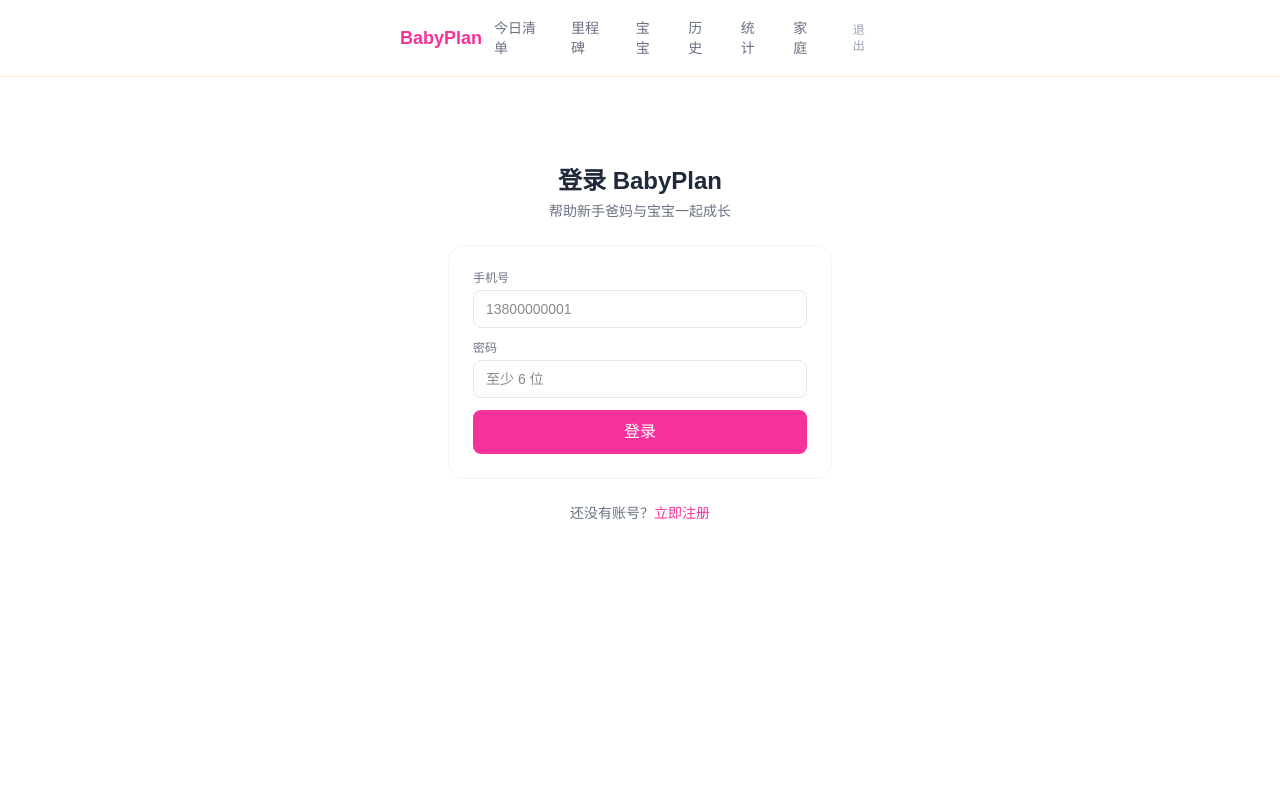
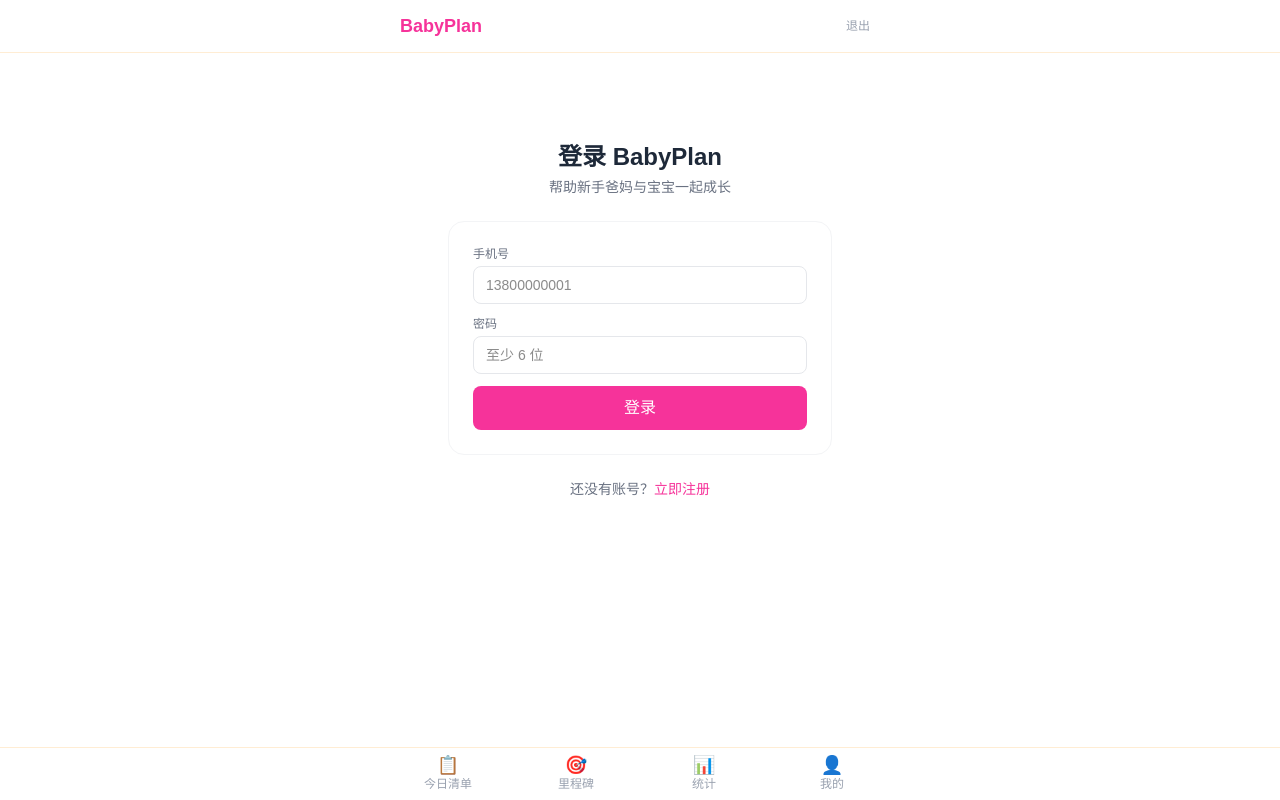
Before and after one commit to bruceEeZhao/babyplan, a Next.js app: page /login in a window 1280 px wide. Built offline with nearby package versions, Linux system fonts and the light colour scheme; no server answers; sample sign-in values are in the browser's storage.

Commit message:
feat: 底部 Tab 导航，解决顶部导航拥挤
- 顶部精简为 logo + 退出
- 底部固定 Tab：今日清单/里程碑/统计/我的（usePathname 高亮）
- 新增 /me 聚合页：宝宝管理/历史记录/家庭设置/退出

```diff
--- a/src/app/layout.tsx
+++ b/src/app/layout.tsx
@@ -2,6 +2,7 @@ import type { Metadata } from "next";
 import Link from "next/link";
 import { auth } from "@/auth";
 import { SignOutButton } from "@/components/sign-out";
+import { BottomNav } from "@/components/bottom-nav";
 import "./globals.css";
 
 export const metadata: Metadata = {
@@ -15,56 +16,13 @@ export default async function RootLayout({ children }: Readonly<{ children: Reac
 
   return (
     <html lang="zh-CN">
-      <body className="min-h-screen bg-orange-50/50">
+      <body className="min-h-screen bg-orange-50/50 pb-20">
         <header className="sticky top-0 z-10 border-b border-orange-100 bg-white/90 backdrop-blur">
           <div className="mx-auto flex max-w-lg items-center justify-between px-4 py-3">
             <Link href={loggedIn ? "/" : "/login"} className="text-lg font-bold text-pink-500">
               BabyPlan
             </Link>
-            <div className="flex items-center gap-2">
-              {loggedIn ? (
-                <>
-                  <nav className="flex gap-1">
-                    <Link
-                      href="/"
-                      className="rounded-full px-3 py-1.5 text-sm text-gray-500 transition hover:bg-orange-50 hover:text-pink-500"
-                    >
-                      今日清单
-                    </Link>
-                    <Link
-                      href="/milestones"
-                      className="rounded-full px-3 py-1.5 text-sm text-gray-500 transition hover:bg-orange-50 hover:text-pink-500"
-                    >
-                      里程碑
-                    </Link>
-                    <Link
-                      href="/babies"
-                      className="rounded-full px-3 py-1.5 text-sm text-gray-500 transition hover:bg-orange-50 hover:text-pink-500"
-                    >
-                      宝宝
-                    </Link>
-                    <Link
-                      href="/history"
-                      className="rounded-full px-3 py-1.5 text-sm text-gray-500 transition hover:bg-orange-50 hover:text-pink-500"
-                    >
-                      历史
-                    </Link>
-                    <Link
-                      href="/stats"
-                      className="rounded-full px-3 py-1.5 text-sm text-gray-500 transition hover:bg-orange-50 hover:text-pink-500"
-                    >
-                      统计
-                    </Link>
-                    <Link
-                      href="/onboarding"
-                      className="rounded-full px-3 py-1.5 text-sm text-gray-500 transition hover:bg-orange-50 hover:text-pink-500"
-                    >
-                      家庭
-                    </Link>
-                  </nav>
-                  <SignOutButton />
-                </>
-              ) : (
+            {loggedIn ? <SignOutButton /> : (
               <Link
                 href="/login"
                 className="rounded-full bg-pink-500 px-4 py-1.5 text-sm font-medium text-white hover:bg-pink-600"
@@ -73,9 +31,9 @@ export default async function RootLayout({ children }: Readonly<{ children: Reac
               </Link>
             )}
           </div>
-          </div>
         </header>
         <main className="mx-auto max-w-lg px-4 py-6">{children}</main>
+        {loggedIn && <BottomNav />}
       </body>
     </html>
   );
--- /dev/null
+++ b/src/app/me/page.tsx
@@ -0,0 +1,56 @@
+import type { Metadata } from "next";
+import { redirect } from "next/navigation";
+import Link from "next/link";
+import { auth } from "@/auth";
+import { prisma } from "@/lib/prisma";
+import { SignOutButton } from "@/components/sign-out";
+
+export const metadata: Metadata = { title: "我的 — BabyPlan" };
+
+export default async function MePage() {
+  const session = await auth();
+  if (!session?.user?.id) redirect("/login");
+
+  const me = await prisma.parent.findUnique({ where: { id: session.user.id } });
+  const babyCount = me?.familyId
+    ? await prisma.baby.count({ where: { familyId: me.familyId } })
+    : 0;
+
+  const items = [
+    { href: "/babies", icon: "👶", title: "宝宝管理", desc: `添加/切换宝宝（当前 ${babyCount} 个）` },
+    { href: "/history", icon: "📜", title: "历史记录", desc: "回看每日清单快照" },
+    { href: "/onboarding", icon: "🏠", title: "家庭设置", desc: "成员、邀请码、退出家庭" },
+  ];
+
+  return (
+    <div className="space-y-6">
+      <header className="space-y-1">
+        <h1 className="text-2xl font-bold text-gray-800">我的</h1>
+        <p className="text-sm text-gray-500">
+          {me?.nickname ?? ""} · {me?.phone ?? ""}
+        </p>
+      </header>
+
+      <div className="space-y-3">
+        {items.map((item) => (
+          <Link
+            key={item.href}
+            href={item.href}
+            className="flex items-center gap-3 rounded-2xl border border-gray-100 bg-white p-4 transition hover:border-pink-200"
+          >
+            <span className="text-2xl">{item.icon}</span>
+            <div className="min-w-0">
+              <p className="font-medium text-gray-800">{item.title}</p>
+              <p className="text-xs text-gray-400">{item.desc}</p>
+            </div>
+            <span className="ml-auto text-gray-300">›</span>
+          </Link>
+        ))}
+      </div>
+
+      <div className="flex justify-center pt-2">
+        <SignOutButton />
+      </div>
+    </div>
+  );
+}
--- /dev/null
+++ b/src/components/bottom-nav.tsx
@@ -0,0 +1,36 @@
+"use client";
+
+import Link from "next/link";
+import { usePathname } from "next/navigation";
+
+const TABS = [
+  { href: "/", label: "今日清单", icon: "📋", match: (p: string) => p === "/" },
+  { href: "/milestones", label: "里程碑", icon: "🎯", match: (p: string) => p.startsWith("/milestones") },
+  { href: "/stats", label: "统计", icon: "📊", match: (p: string) => p.startsWith("/stats") },
+  { href: "/me", label: "我的", icon: "👤", match: (p: string) => p.startsWith("/me") },
+];
+
+export function BottomNav() {
+  const pathname = usePathname();
+  return (
+    <nav className="fixed inset-x-0 bottom-0 z-10 border-t border-orange-100 bg-white/95 backdrop-blur">
+      <div className="mx-auto grid max-w-lg grid-cols-4">
+        {TABS.map((tab) => {
+          const active = tab.match(pathname);
+          return (
+            <Link
+              key={tab.href}
+              href={tab.href}
+              className={`flex flex-col items-center gap-0.5 py-2 text-xs transition ${
+                active ? "text-pink-500" : "text-gray-400 hover:text-gray-600"
+              }`}
+            >
+              <span className="text-lg leading-none">{tab.icon}</span>
+              {tab.label}
+            </Link>
+          );
+        })}
+      </div>
+    </nav>
+  );
+}
```
Lines whose indentation alone changed are shown as unchanged.
